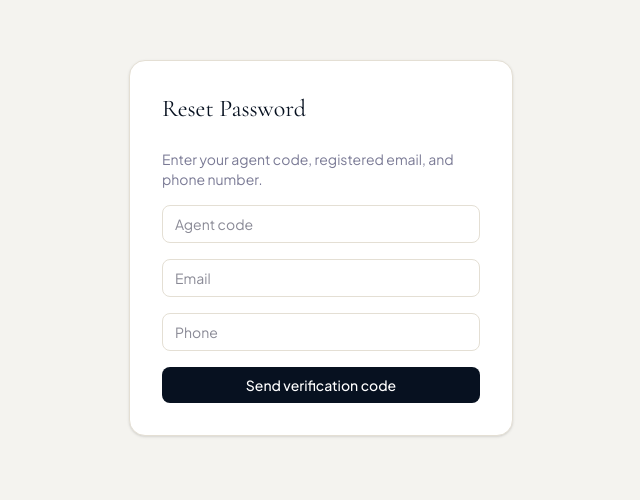
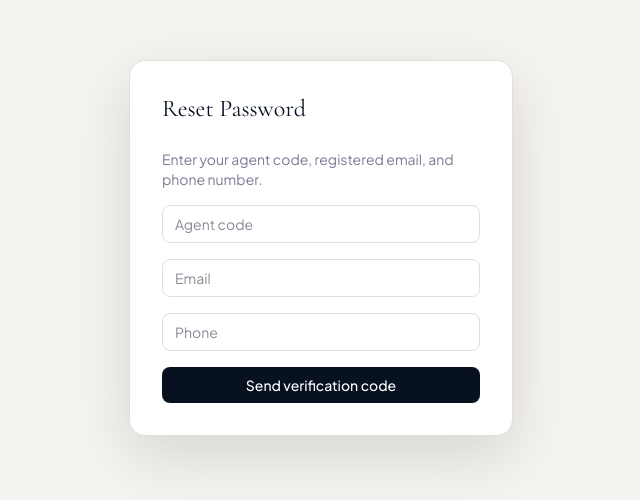
Before and after one commit to abdullahshahid9999-hub/ewts, a Next.js app: page /agent/forgot-password in a window 1280 px wide. Shown: the part 152-652 px from the top of the page, without its empty margins (319-959 px from the left). Built offline with nearby package versions, Linux system fonts and the light colour scheme; no server answers.

Commit message:
Polish /agent/forgot-password card style to match new login page system

```diff
--- a/app/agent/forgot-password/page.tsx
+++ b/app/agent/forgot-password/page.tsx
@@ -2,6 +2,7 @@
 
 import { useState } from "react";
 import { useRouter } from "next/navigation";
+import "../portal.css";
 
 export default function ForgotPasswordPage() {
   const router = useRouter();
@@ -51,8 +52,8 @@ export default function ForgotPasswordPage() {
   }
 
   return (
-    <div className="flex min-h-screen items-center justify-center px-4">
-      <div className="w-full max-w-sm rounded-2xl border border-[var(--bdr)] bg-white p-8 shadow-sm">
+    <div className="flex min-h-screen items-center justify-center px-4" style={{ background: "var(--bg)" }}>
+      <div className="w-full max-w-sm ap-login-card p-8">
         <h1 className="font-display text-2xl text-[var(--navy)]">Reset Password</h1>
 
         {step === "identify" ? (
```
